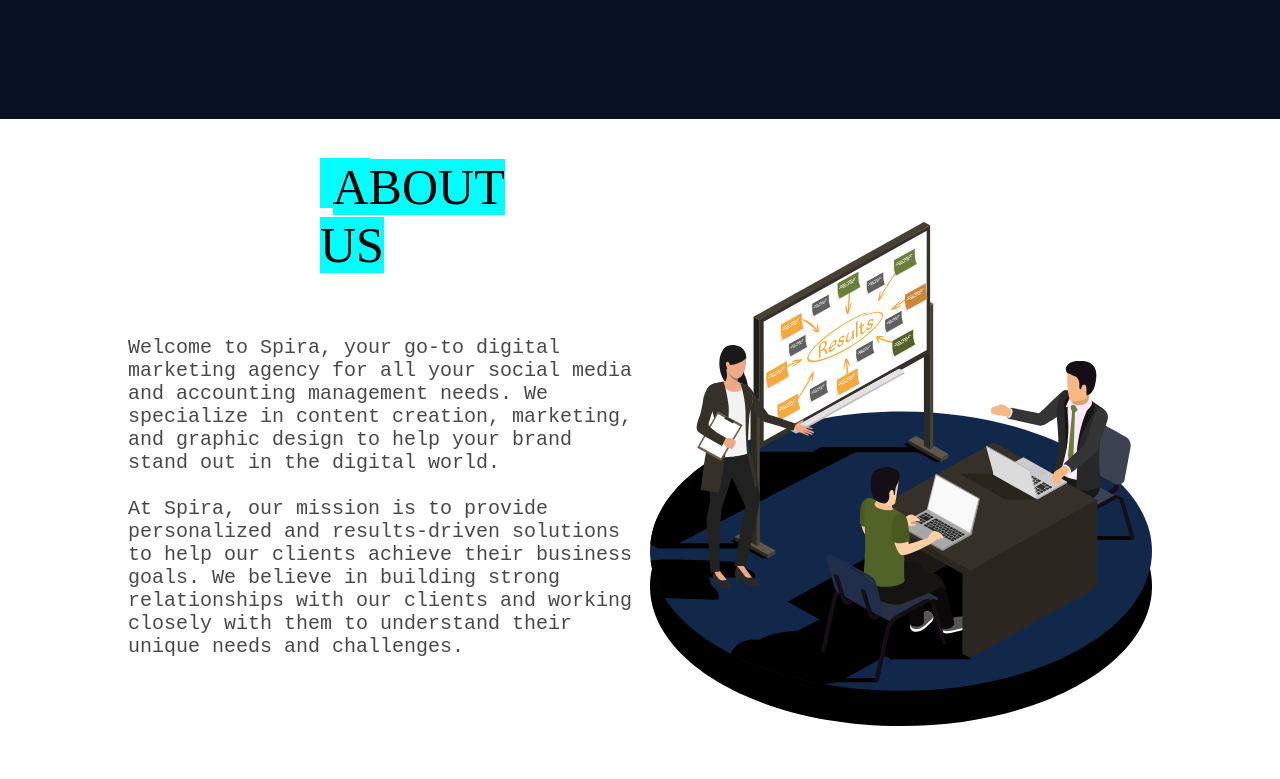
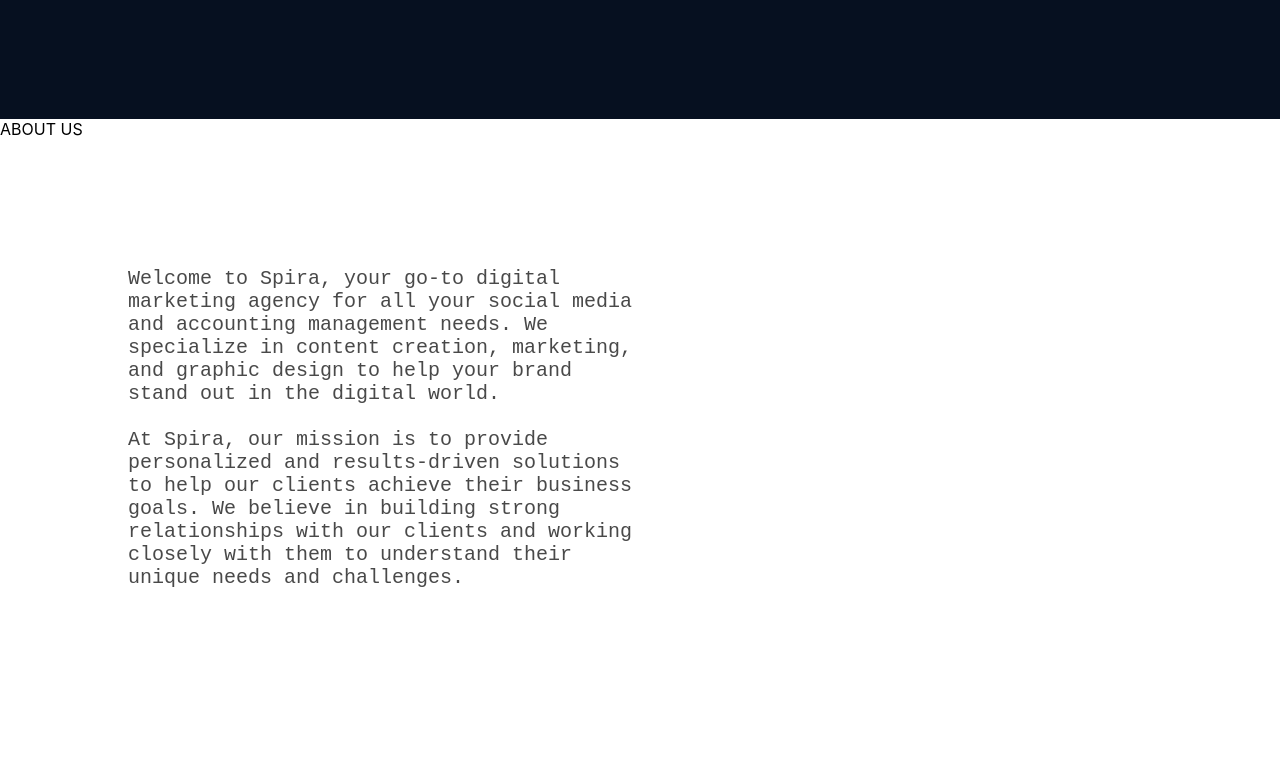
Before and after one commit to PaulTeshome/spira-site, a React (Create React App) app in the folder spira/: page / in a window 1280 px wide. Shown: the part 6269-7048 px from the top of the page. Built offline with nearby package versions, Linux system fonts and the light colour scheme.

Commit message:
Update AboutUs.js
update on structure

```diff
--- a/spira/src/components/AboutUs.js
+++ b/spira/src/components/AboutUs.js
@@ -4,14 +4,11 @@ import illust4 from '../images/about us illustration.svg'
 
 function AboutUs() {
   return (
-    <div className='aboutUs-wrapper'>
-            <div className='aboutUs-illust'>
-                  <img id='illust4' src={illust4} alt='about us illustration'/>
-              </div>
-              <div className='title'>
-              <span className='title'>ABOUT US</span>
-              </div>
-              <div className="aboutUs-description">
+    <div className='aboutUs-container'>
+              <span className='aboutUs-title'>ABOUT US</span>
+
+              <div className='aboutUs-desc'>
+                  <div className="aboutUs-description" id="abtUs">
                       <span >Welcome to Spira, your go-to digital marketing agency for all your social
                         media and accounting management needs. We specialize in content creation,
                         marketing, and graphic design to help your brand stand out in the digital
@@ -21,6 +18,15 @@ function AboutUs() {
                         building strong relationships with our clients and working closely with
                         them to understand their unique needs and challenges.</span>
                   </div>
+                  <div className='aboutUs-illust'>
+                      <img id='illust4' src={illust4} alt='about us illustration'/>
+                  </div>
+              </div>
+
+              <div className='testimonials'>
+
+              </div>
+
            </div>
   )
 }
```
Lines whose indentation alone changed are shown as unchanged.
